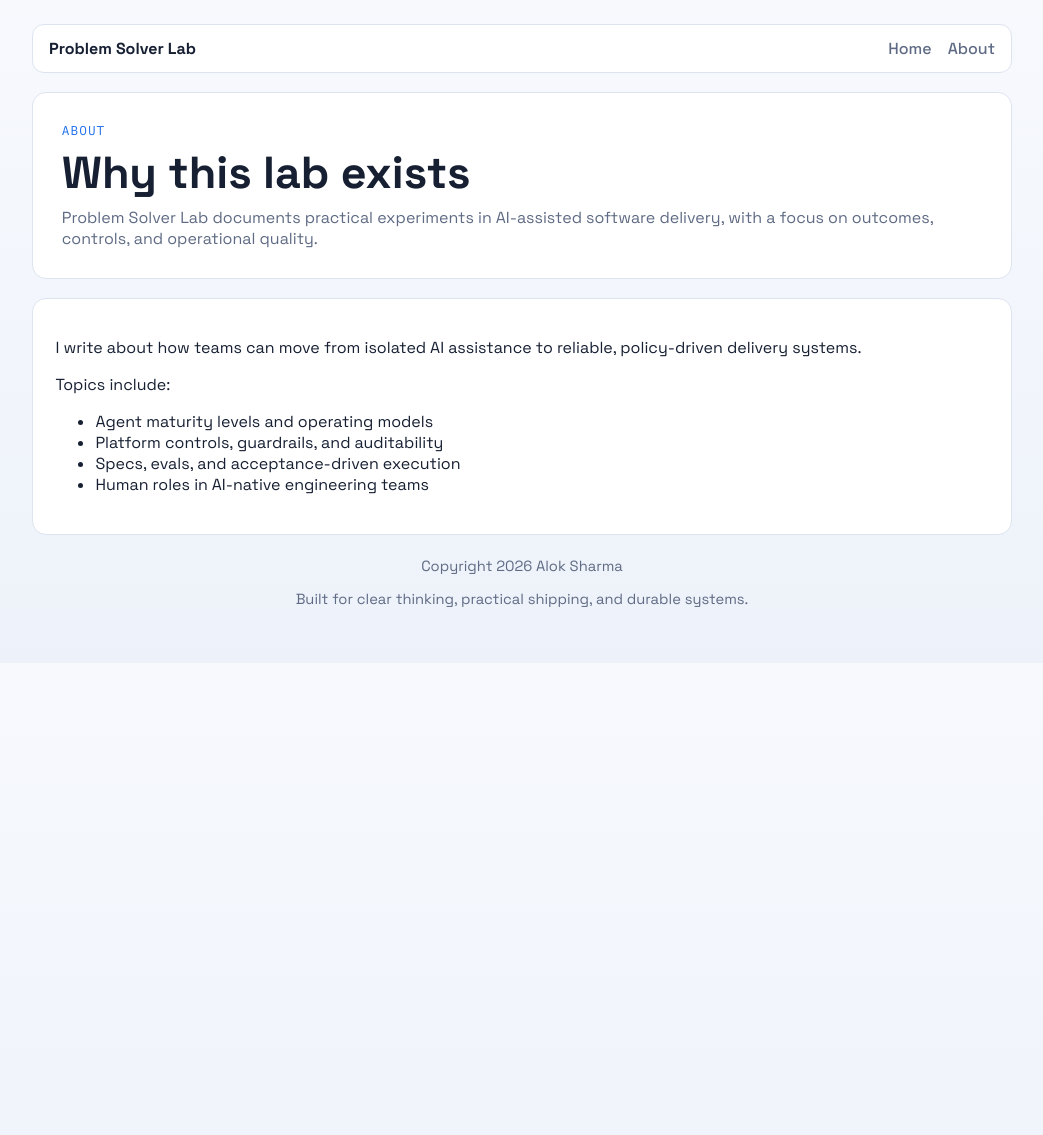
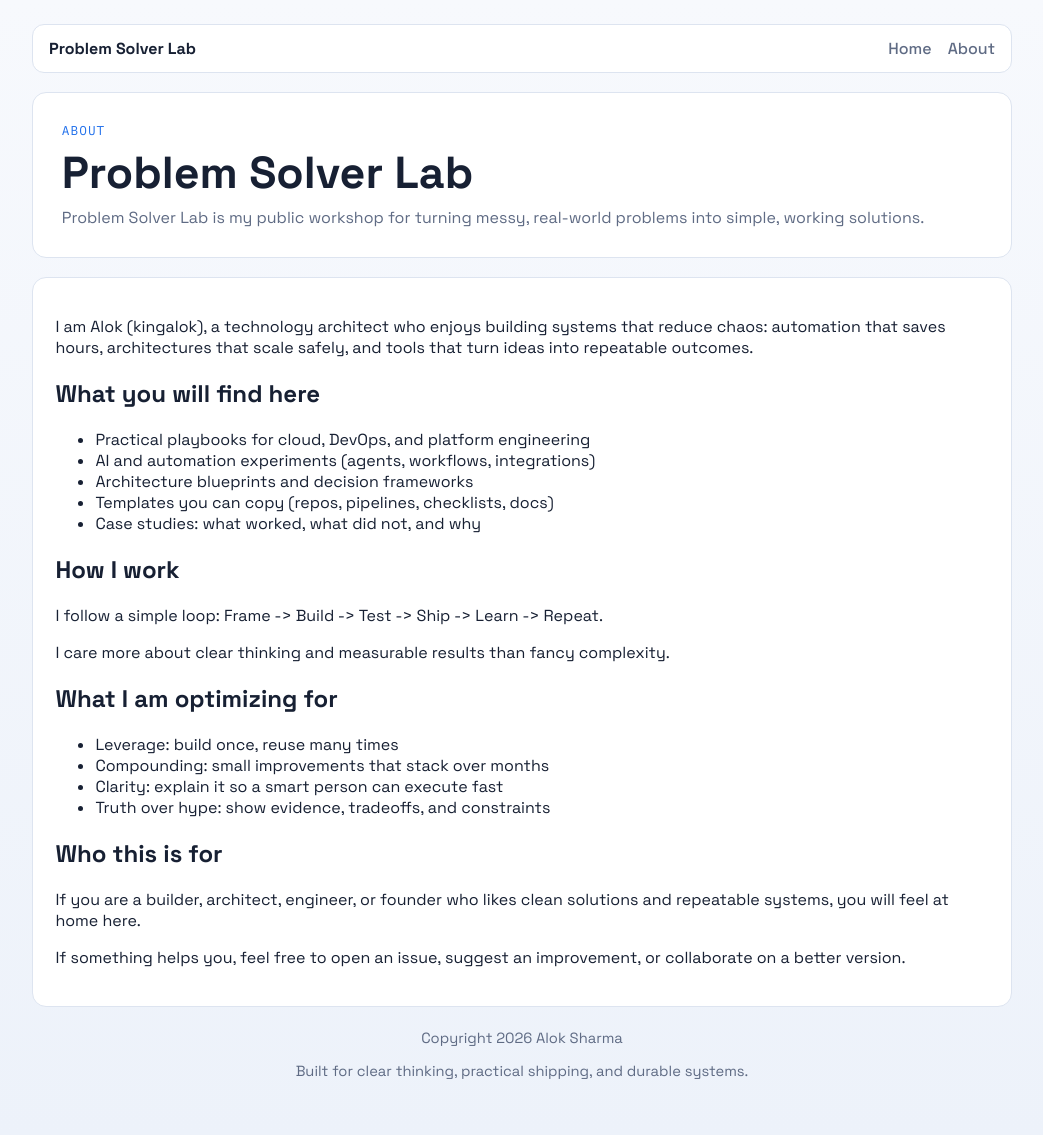
Before and after one commit to kingalok/problem-solver-lab, a Jekyll site: the page built from pages/about.md, in a window 1280 px wide. Shown: the whole page, without its empty margins (118-1161 px from the left). Built offline with Jekyll 4.4.1, drawn with Linux system fonts in a browser that asks for light colours; before the commit the page ends 900 px from its top, so only the background shows below that.

Commit message:
Updated About Page

```diff
--- a/pages/about.md
+++ b/pages/about.md
@@ -3,19 +3,38 @@ layout: default
 title: About
 permalink: /pages/about/
 ---
+
 <section class="hero">
   <p class="label">About</p>
-  <h1>Why this lab exists</h1>
-  <p>Problem Solver Lab documents practical experiments in AI-assisted software delivery, with a focus on outcomes, controls, and operational quality.</p>
+  <h1>Problem Solver Lab</h1>
+  <p>Problem Solver Lab is my public workshop for turning messy, real-world problems into simple, working solutions.</p>
 </section>
 
 <section class="post-article">
-  <p>I write about how teams can move from isolated AI assistance to reliable, policy-driven delivery systems.</p>
-  <p>Topics include:</p>
+  <p>I am Alok (kingalok), a technology architect who enjoys building systems that reduce chaos: automation that saves hours, architectures that scale safely, and tools that turn ideas into repeatable outcomes.</p>
+
+  <h2>What you will find here</h2>
   <ul>
-    <li>Agent maturity levels and operating models</li>
-    <li>Platform controls, guardrails, and auditability</li>
-    <li>Specs, evals, and acceptance-driven execution</li>
-    <li>Human roles in AI-native engineering teams</li>
+    <li>Practical playbooks for cloud, DevOps, and platform engineering</li>
+    <li>AI and automation experiments (agents, workflows, integrations)</li>
+    <li>Architecture blueprints and decision frameworks</li>
+    <li>Templates you can copy (repos, pipelines, checklists, docs)</li>
+    <li>Case studies: what worked, what did not, and why</li>
   </ul>
+
+  <h2>How I work</h2>
+  <p>I follow a simple loop: Frame -> Build -> Test -> Ship -> Learn -> Repeat.</p>
+  <p>I care more about clear thinking and measurable results than fancy complexity.</p>
+
+  <h2>What I am optimizing for</h2>
+  <ul>
+    <li>Leverage: build once, reuse many times</li>
+    <li>Compounding: small improvements that stack over months</li>
+    <li>Clarity: explain it so a smart person can execute fast</li>
+    <li>Truth over hype: show evidence, tradeoffs, and constraints</li>
+  </ul>
+
+  <h2>Who this is for</h2>
+  <p>If you are a builder, architect, engineer, or founder who likes clean solutions and repeatable systems, you will feel at home here.</p>
+  <p>If something helps you, feel free to open an issue, suggest an improvement, or collaborate on a better version.</p>
 </section>
```
